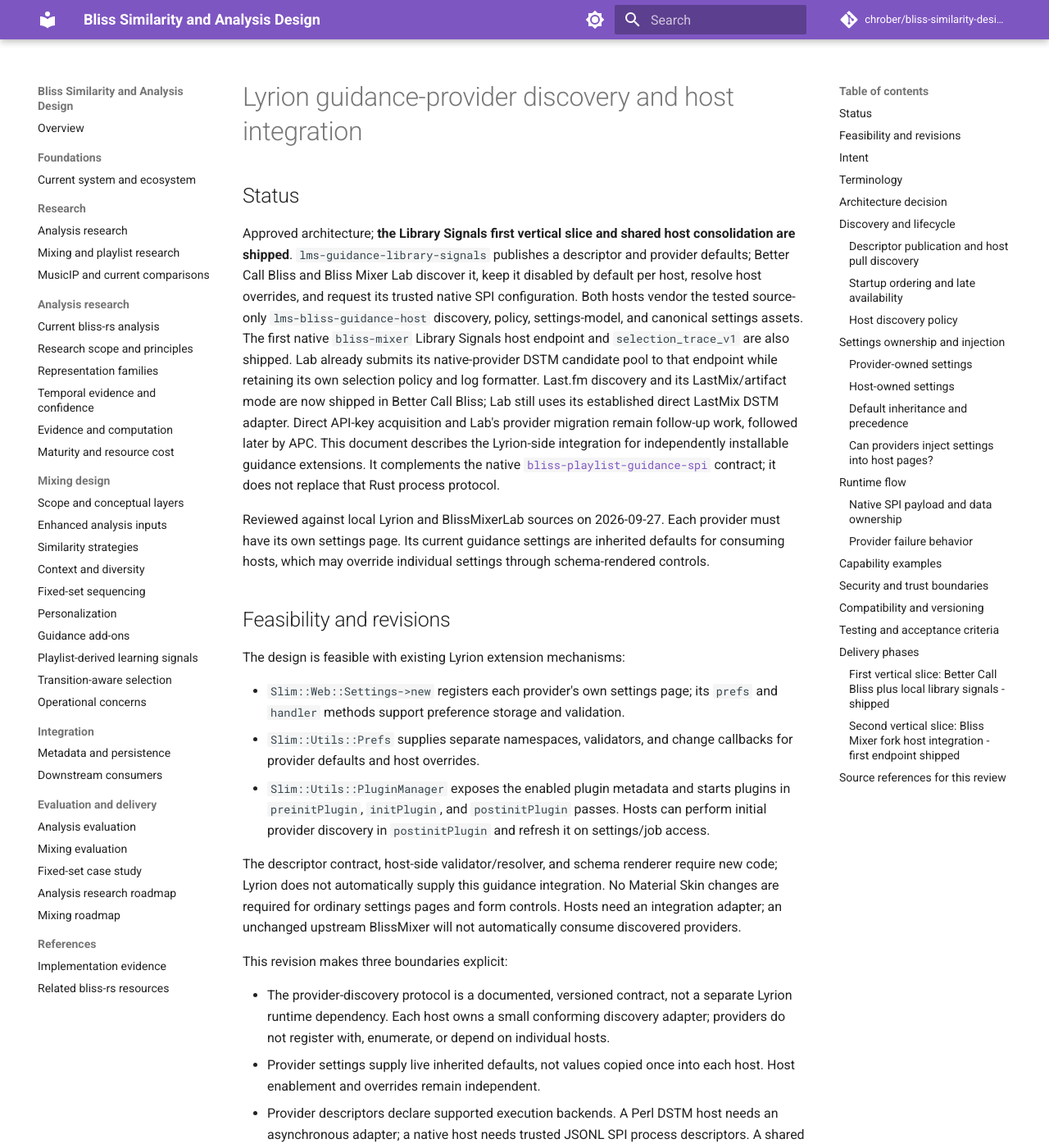
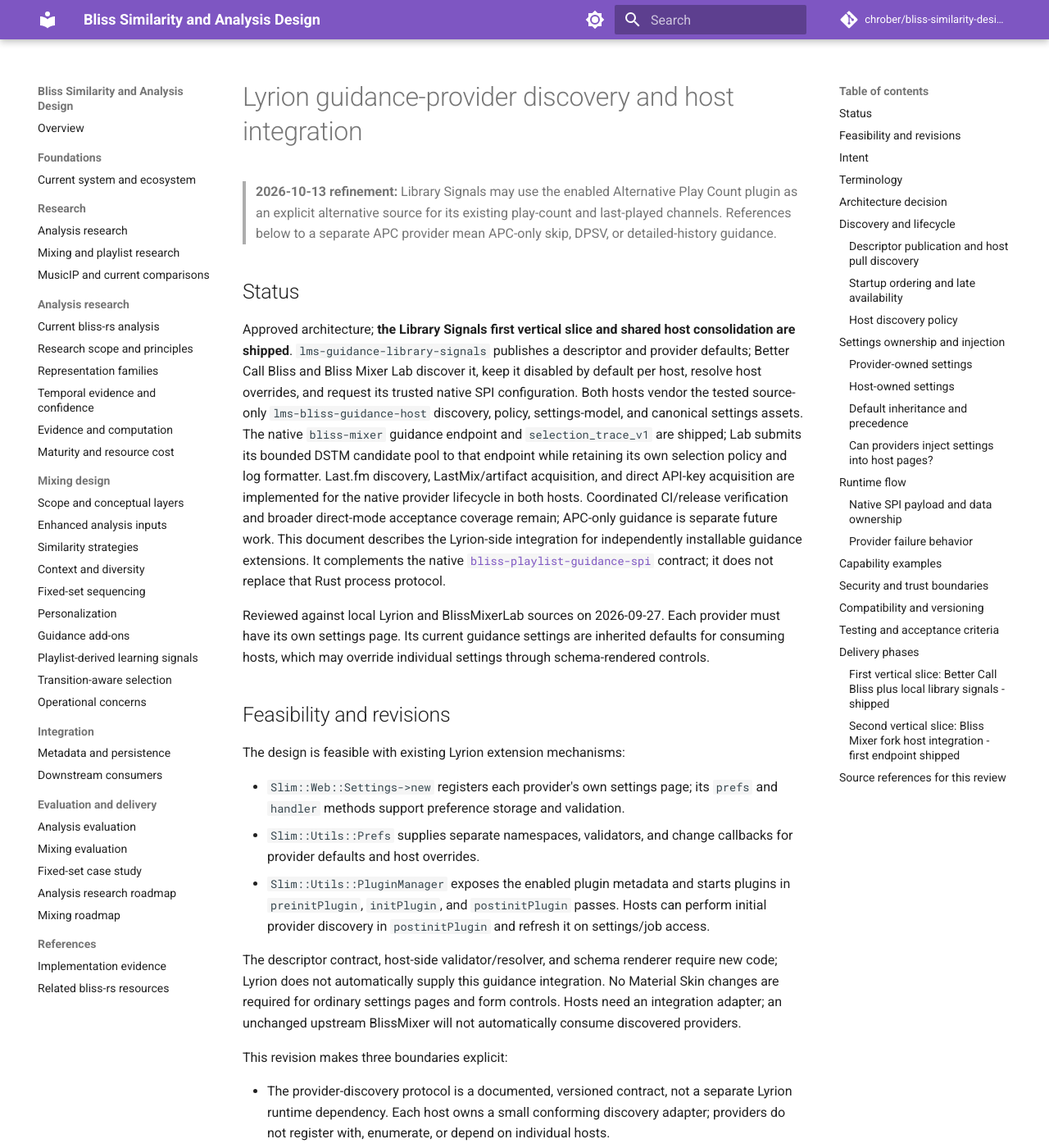
Before and after one commit to chrober/bliss-similarity-design, an MkDocs documentation site: the page built from docs/superpowers/specs/2026-09-26-lyrion-guidance-provider-discovery-design.md, in a window 1280 px wide and 1400 px high. Shown: the whole window at 82% size. Built offline with MkDocs 1.6.1 and Material for MkDocs 9.7.7, drawn with Linux system fonts in a browser that asks for light colours; comment, search, counter and statistics services are not loaded; some of the changed text lies outside the part shown.

Commit message:
docs: update guidance implementation status

```diff
--- a/docs/superpowers/specs/2026-09-26-lyrion-guidance-provider-discovery-design.md
+++ b/docs/superpowers/specs/2026-09-26-lyrion-guidance-provider-discovery-design.md
@@ -1,4 +1,9 @@
 # Lyrion guidance-provider discovery and host integration
+
+> **2026-10-13 refinement:** Library Signals may use the enabled Alternative
+> Play Count plugin as an explicit alternative source for its existing
+> play-count and last-played channels. References below to a separate APC
+> provider mean APC-only skip, DPSV, or detailed-history guidance.
 
 ## Status
 
@@ -8,13 +13,13 @@
 discover it, keep it disabled by default per host, resolve host overrides, and
 request its trusted native SPI configuration. Both hosts vendor the tested
 source-only `lms-bliss-guidance-host` discovery, policy, settings-model, and
-canonical settings assets. The first native `bliss-mixer` Library Signals host
-endpoint and `selection_trace_v1` are also shipped. Lab already submits its
-native-provider DSTM candidate pool to that endpoint while retaining its own
-selection policy and log formatter. Last.fm discovery and its LastMix/artifact
-mode are now shipped in Better Call Bliss; Lab still uses its established
-direct LastMix DSTM adapter. Direct API-key acquisition and Lab's provider
-migration remain follow-up work, followed later by APC. This document describes the
+canonical settings assets. The native `bliss-mixer` guidance endpoint and
+`selection_trace_v1` are shipped; Lab submits its bounded DSTM candidate pool
+to that endpoint while retaining its own selection policy and log formatter.
+Last.fm discovery, LastMix/artifact acquisition, and direct API-key acquisition
+are implemented for the native provider lifecycle in both hosts. Coordinated
+CI/release verification and broader direct-mode acceptance coverage remain;
+APC-only guidance is separate future work. This document describes the
 Lyrion-side integration for independently installable guidance extensions. It
 complements the native
 [`bliss-playlist-guidance-spi`](https://github.com/chrober/bliss-playlist-guidance-spi)
@@ -60,7 +65,7 @@
 
 ## Intent
 
-Last.fm, local-library signals, play counts, APC, and future sources should be
+Last.fm, local-library signals, APC-only guidance, and future sources should be
 installable as separate Lyrion extensions. BlissMixer, BlissMixerLab, Better
 Call Bliss, and later hosts should discover those extensions without hard-coded
 knowledge of every provider.
@@ -112,7 +117,7 @@
 flowchart LR
   LMS[Lyrion plugin manager] --> LF[lms-guidance-lastfm descriptor]
   LMS --> LS[lms-guidance-library-signals descriptor]
-  LMS --> APC[lms-guidance-apc descriptor]
+  LMS --> APC[Future APC-only guidance descriptor]
   BM[BlissMixer host] -->|discover descriptors| LMS
   BML[BlissMixerLab host] -->|discover descriptors| LMS
   BCB[Better Call Bliss host] -->|discover descriptors| LMS
@@ -221,7 +226,7 @@
 Providers own settings needed to acquire or interpret their data. Examples:
 
 - Last.fm API key, acquisition mode, cache, and privacy/network behavior;
-- APC database or endpoint selection;
+- APC-only skip, DPSV, or detailed-history source selection;
 - source-specific identity matching and cache retention.
 
 Every provider has its own settings page, containing source configuration and
@@ -468,7 +473,7 @@
 | --- | --- | --- | --- |
 | Last.fm guidance | `artist_similarity`, `track_similarity` | edge and global | LastMix or direct API acquisition, credentials/cache |
 | Library signals | `play_count`, `last_played`, `library_age` | global candidate | Lyrion database/API access and identity mapping |
-| APC guidance | alternative play count or listening-history channels | global candidate | Alternative Play Count data source |
+| APC-only guidance | skip, DPSV, or detailed-history channels | global candidate | Alternative Play Count data source |
 
 The same provider may offer multiple channels. Hosts enable the provider as a
 whole but may set individual channel influence to zero. A zero influence is the
@@ -578,16 +583,15 @@
    and effective settings yield equivalent bounded guidance semantics in Better
    Call Bliss pathfinding and the fork's candidate reranking, while their
    distinct Bliss selection algorithms remain independent.
-7. Migrate Last.fm to a separate provider extension, then add APC as another
-   separate provider without changing either host's discovery or policy code.
+7. Migrate Last.fm to a separate provider extension, then add APC-only guidance
+   as another provider without changing either host's discovery or policy code.
 8. Remove duplicated host-specific provider logic only after both host paths
    pass their parity and Bliss-only fallback tests.
 
-The first native `bliss-mixer` endpoint was delivered in version 0.11.4 with
-Library Signals scoring and `selection_trace_v1`. Lab already uses it for its
-native-provider DSTM candidate pool; cross-host parity fixtures for that
-workflow,
-and later Last.fm/APC provider plugins remain follow-up work.
+The native `bliss-mixer` endpoint delivers Library Signals and Last.fm scoring
+plus `selection_trace_v1`. Lab uses it for its native-provider DSTM candidate
+pool. Cross-host parity fixtures must remain current; APC-only provider work is
+still a follow-up.
 
 ## Source references for this review
 
```
Also changed, not shown: LASTFM_GUIDANCE_ACQUISITION_PLAN.md (+22 -19 lines), LOCAL_LIBRARY_GUIDANCE_PLAN.md (+44 -30 lines), README.md (+9 -8 lines), docs/mixing/guidance-addons.md (+15 -14 lines), docs/superpowers/plans/2026-09-27-rust-guidance-better-call-bliss-parity.md (+3 -1 lines), docs/superpowers/plans/2026-10-03-lastfm-guidance-provider.md (+8 -5 lines).
